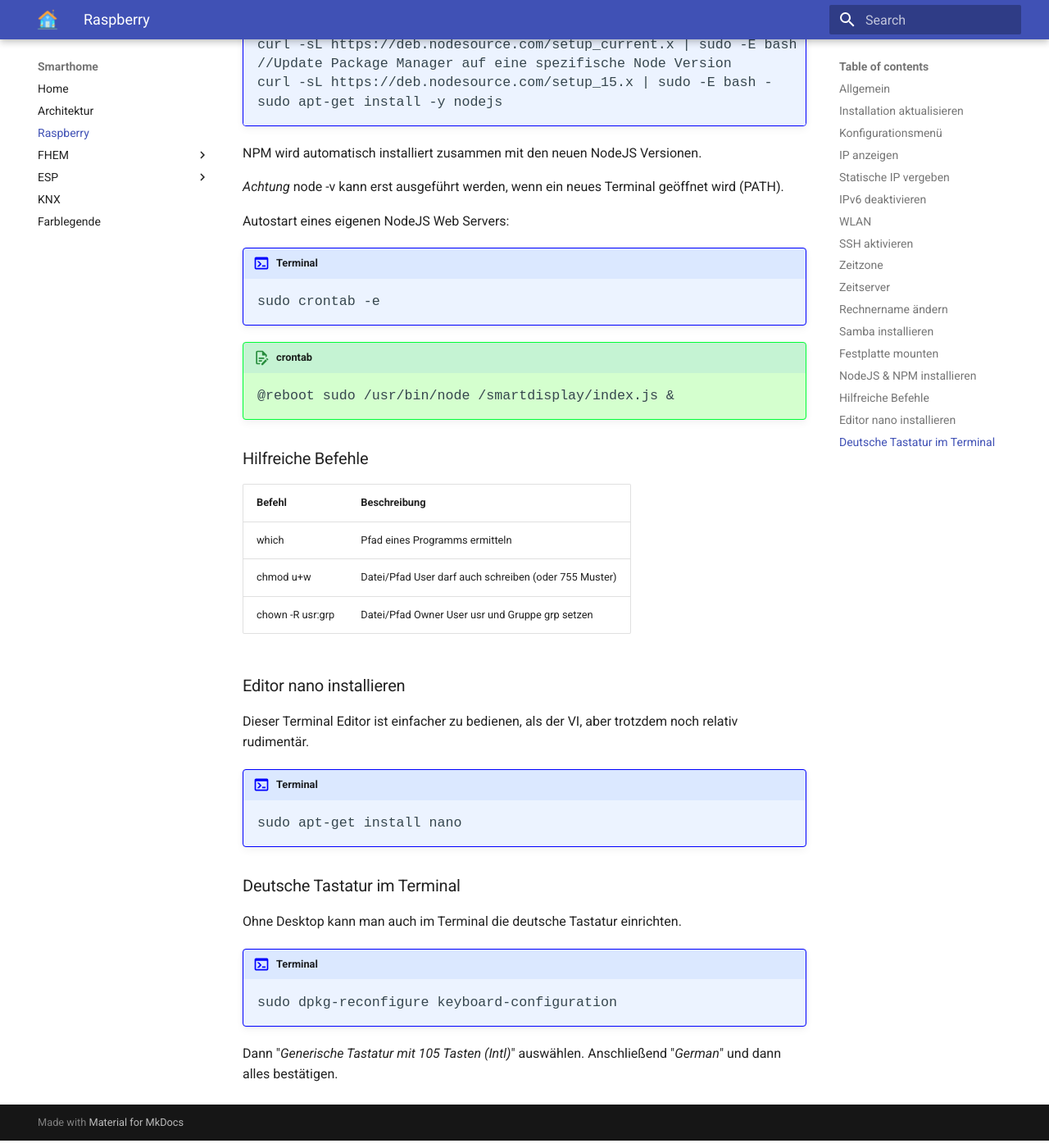
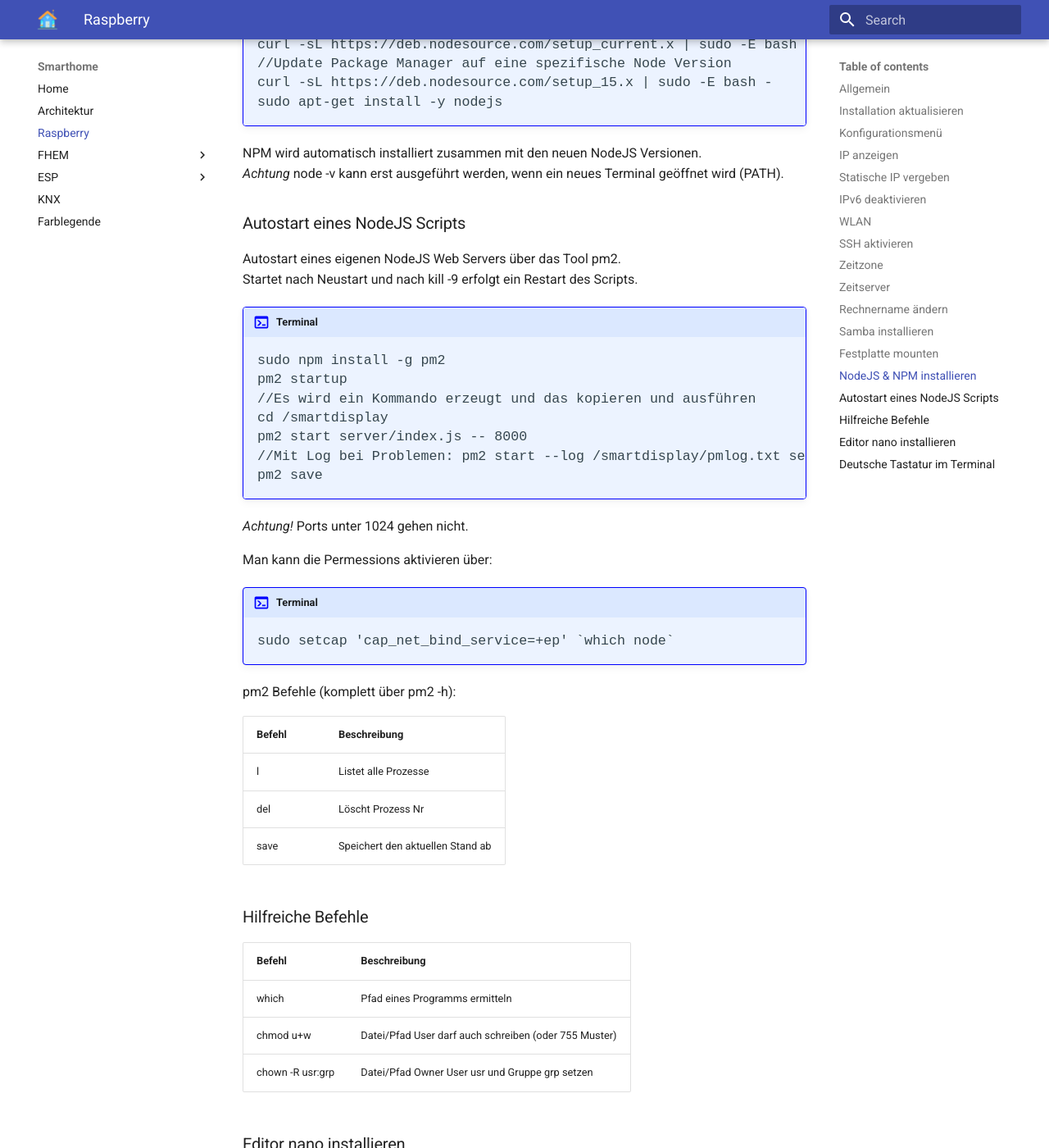
Before and after one commit to rogerknop/mkdocs_smarthome, an MkDocs documentation site: the page built from docs/install/raspi.md, in a window 1280 px wide and 1400 px high, scrolled down 6467 px. Shown: the whole window at 82% size. Built offline with MkDocs 1.6.1 and Material for MkDocs 9.7.7, drawn with Linux system fonts in a browser that asks for light colours.

Commit message:
pm2 für node autostart ergänzt

```diff
--- a/docs/install/raspi.md
+++ b/docs/install/raspi.md
@@ -269,21 +269,42 @@ Evtl. muss vorher das node Tool entfernt werden:
     </pre>
 
 NPM wird automatisch installiert zusammen mit den neuen NodeJS Versionen.
-
 *Achtung* node -v kann erst ausgeführt werden, wenn ein neues Terminal geöffnet wird (PATH).
 
-Autostart eines eigenen NodeJS Web Servers:
+### Autostart eines NodeJS Scripts
+
+Autostart eines eigenen NodeJS Web Servers über das Tool pm2.
+Startet nach Neustart und nach kill -9 erfolgt ein Restart des Scripts.
 
 !!! terminal "Terminal"
-    <pre>sudo crontab -e</pre>
-
-!!! file "crontab"
     <pre>
-    @reboot sudo /usr/bin/node /smartdisplay/index.js &
+    sudo npm install -g pm2
+    pm2 startup
+    //Es wird ein Kommando erzeugt und das kopieren und ausführen
+    cd /smartdisplay
+    pm2 start server/index.js -- 8000
+    //Mit Log bei Problemen: pm2 start --log /smartdisplay/pmlog.txt server/index.js -- 8000
+    pm2 save
     </pre>
 
+*Achtung!* Ports unter 1024 gehen nicht.
+
+Man kann die Permessions aktivieren über:
+
+!!! terminal "Terminal"
+    <pre>
+    sudo setcap 'cap_net_bind_service=+ep' \`which node\`
+    </pre>
+
+pm2 Befehle (komplett über pm2 -h):
+
+| Befehl | Beschreibung  |
+| --- | --- |
+| l | Listet alle Prozesse |
+| del <nr> | Löscht Prozess Nr <nr> |
+| save | Speichert den aktuellen Stand ab |
+
 ### Hilfreiche Befehle
-
 
 | Befehl | Beschreibung  |
 | --- | --- |
```
